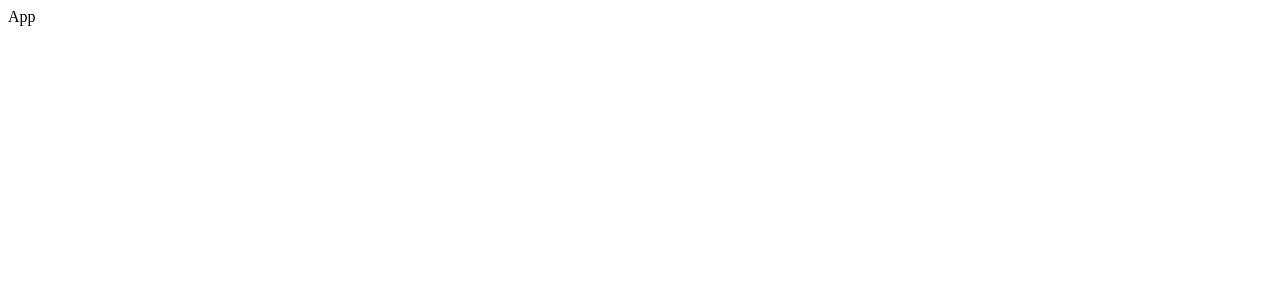
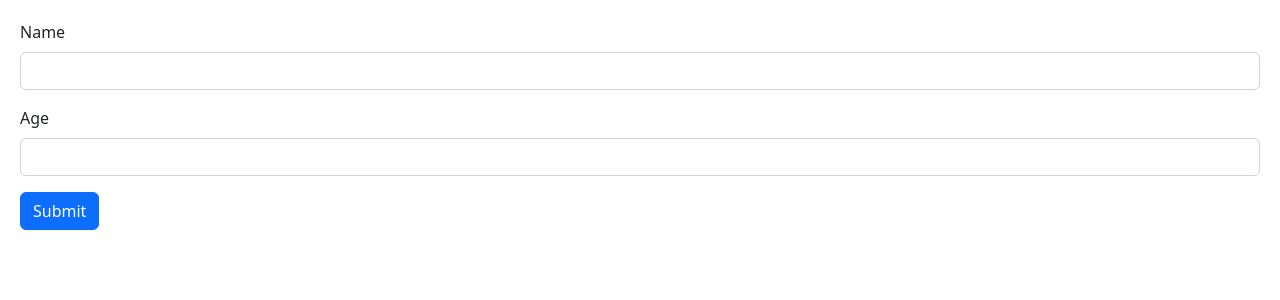
Before and after one commit to AungPhyoThant224/React-18-for-Beginners, a React (Vite) app in the folder react-form/: page / in a window 1280 px wide. Shown: the top 300 px of the page. Built offline with nearby package versions, Linux system fonts and the light colour scheme.

Commit message:
Building a Form.

```diff
--- a/react-form/src/App.tsx
+++ b/react-form/src/App.tsx
@@ -1,7 +1,12 @@
 import React from "react";
+import Form from "./components/Form";
 
 const App = () => {
-  return <div>App</div>;
+  return (
+    <div>
+      <Form></Form>
+    </div>
+  );
 };
 
 export default App;
--- /dev/null
+++ b/react-form/src/components/Form/Form.tsx
@@ -0,0 +1,23 @@
+const Form = () => {
+  return (
+    <>
+      <div className="mb-3">
+        <label htmlFor="name" className="form-label">
+          Name
+        </label>
+        <input id="name" type="text" className="form-control" />
+      </div>
+      <div className="mb-3">
+        <label htmlFor="age" className="form-label">
+          Age
+        </label>
+        <input id="age" type="number" className="form-control" />
+      </div>
+      <button className="btn btn-primary" type="submit">
+        Submit
+      </button>
+    </>
+  );
+};
+
+export default Form;
--- /dev/null
+++ b/react-form/src/components/Form/index.ts
@@ -0,0 +1,3 @@
+import Form from "./Form";
+
+export default Form;
--- a/react-form/src/index.css
+++ b/react-form/src/index.css
@@ -0,0 +1,3 @@
+body {
+  padding: 20px;
+}
```
Also changed, not shown: react-form/src/main.tsx (+8 -7 lines).
